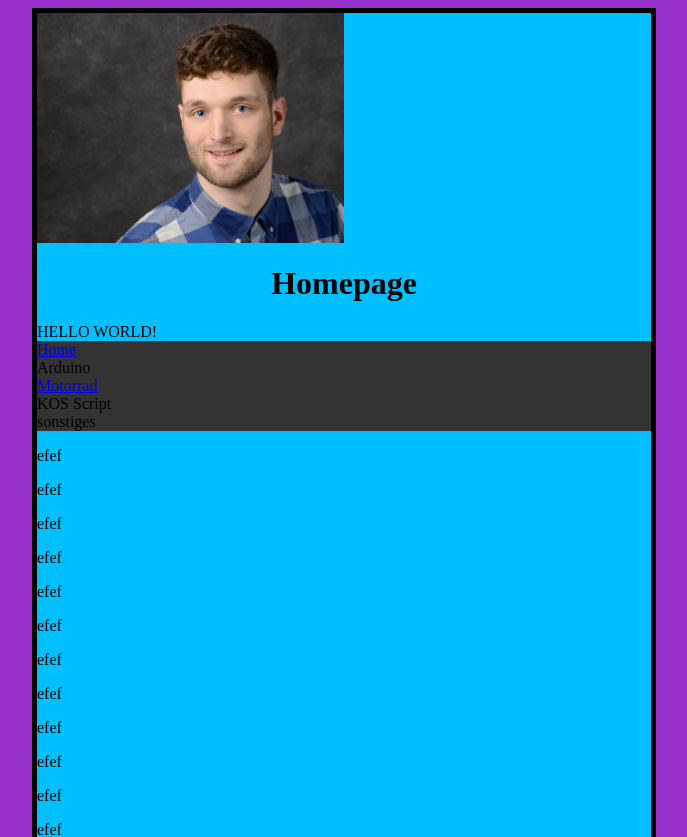
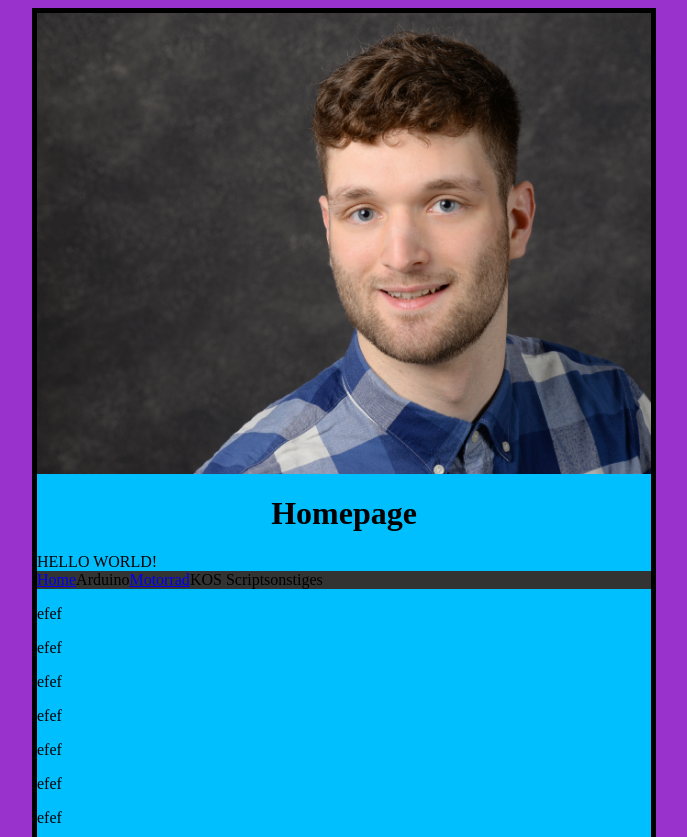
Before and after one commit to NickiBroichhausen/Webpage, a PHP site: page /homepage.htm in a window 1280 px wide. Shown: the top 837 px of the page, without its empty margins (296-983 px from the left). Run offline with PHP 8.4, Linux system fonts and the light colour scheme.

Commit message:
reworked menu

```diff
--- a/homepage.htm
+++ b/homepage.htm
@@ -7,7 +7,7 @@
 
 <body>
     <div>
-        <img src="images/profil.jpg" alt="Profil Bild" width=50% height=auto>
+        <img src="images/profil.jpg" alt="Profil Bild" width=100% height=auto>
     </div>
 <h1>Homepage</h1>
 HELLO WORLD!
--- a/styles/style.css
+++ b/styles/style.css
@@ -26,7 +26,9 @@ ol {
     position: sticky;
     top: 0;
   }
-
+li{
+    float: left;
+}
 li:hover{
     background-color: green;
     display: block;
```
